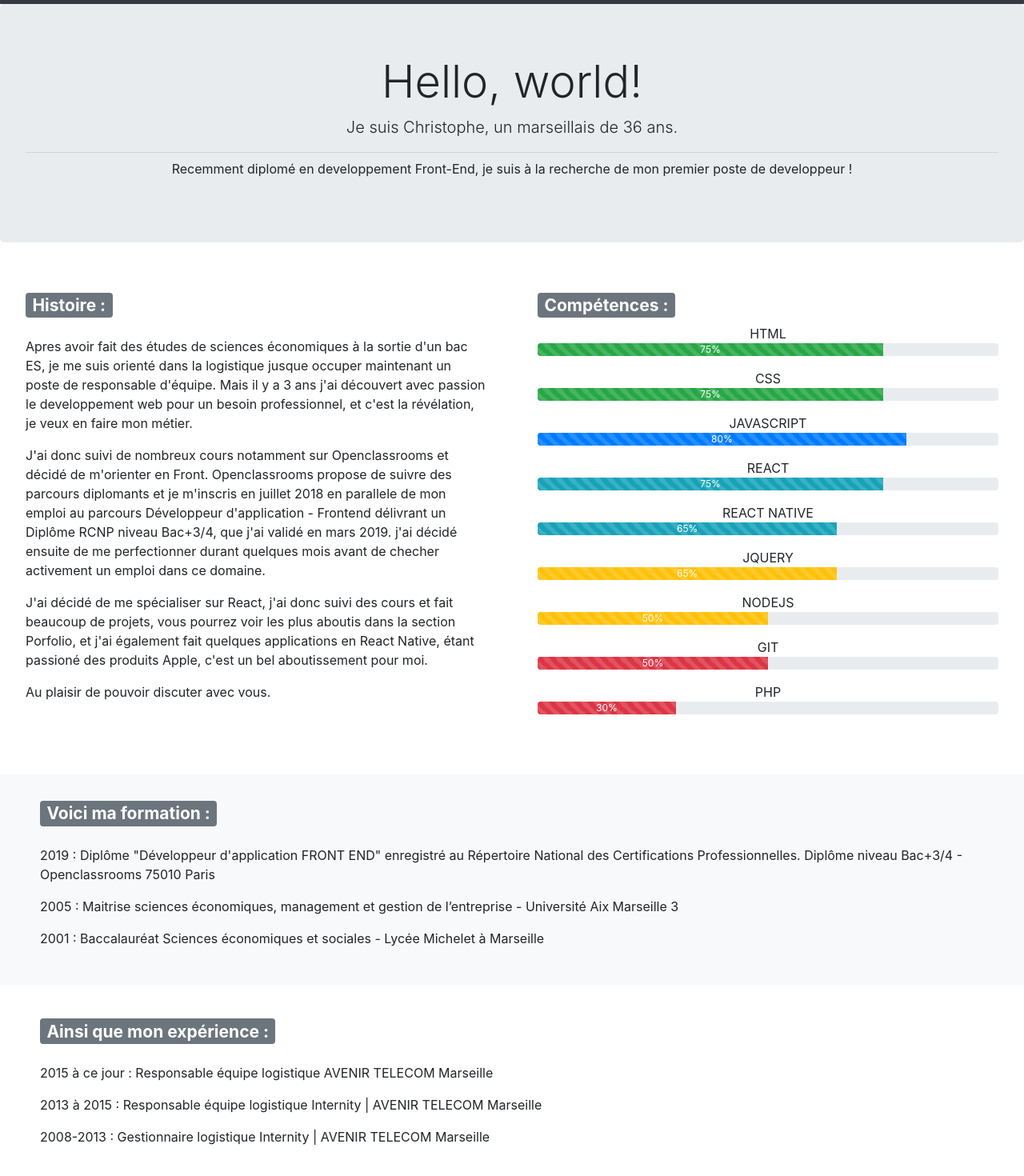
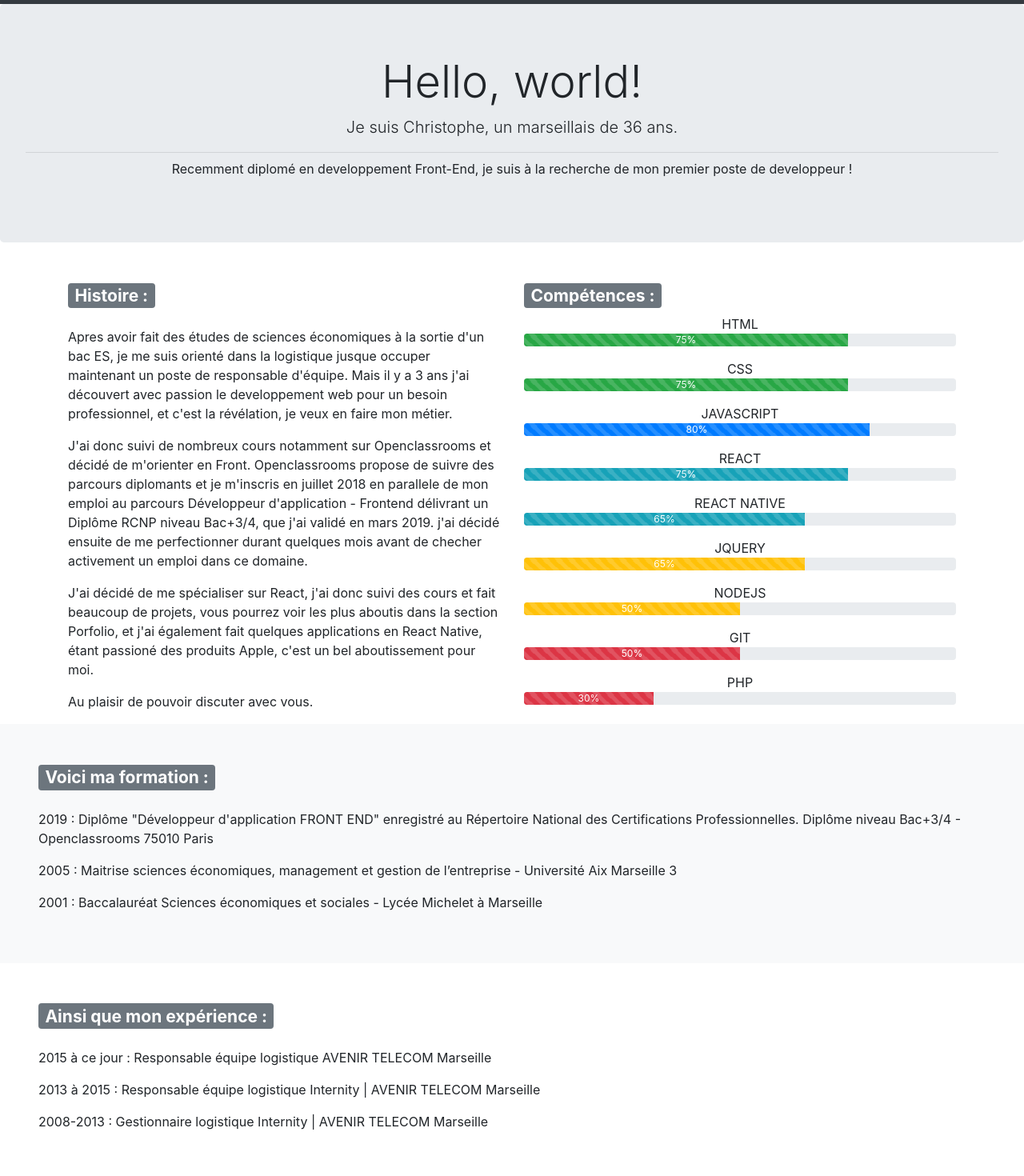
Before and after one commit to christophe13012/portfolio, a React (Create React App) app: page /about in a window 1280 px wide. Shown: the part 78-1548 px from the top of the page at 80% size. Built offline with nearby package versions, Linux system fonts and the light colour scheme; what react-animations would draw is missing.

Commit message:
flex vers grid bootstrap

```diff
--- a/src/Components/about.jsx
+++ b/src/Components/about.jsx
@@ -19,10 +19,11 @@ class About extends Component {
           </p>
           <p className="lead" />
         </Jumbotron>
-        <div style={styles.about}>
+        <div>
           <Slide left cascade>
-            <section style={styles.main}>
-              <section style={styles.histoire}>
+            <section className="container" style={styles.main}>
+              <div className="row">
+                <section className="col-lg mt-3" style={styles.histoire}>
                   <h3>
                     <Badge color="secondary">Histoire :</Badge>
                   </h3>
@@ -30,30 +31,30 @@ class About extends Component {
                     Apres avoir fait des études de sciences économiques à la
                     sortie d'un bac ES, je me suis orienté dans la logistique
                     jusque occuper maintenant un poste de responsable d'équipe.
-                  Mais il y a 3 ans j'ai découvert avec passion le developpement
-                  web pour un besoin professionnel, et c'est la révélation, je
-                  veux en faire mon métier.
+                    Mais il y a 3 ans j'ai découvert avec passion le
+                    developpement web pour un besoin professionnel, et c'est la
+                    révélation, je veux en faire mon métier.
                   </p>
                   <p>
-                  J'ai donc suivi de nombreux cours notamment sur Openclassrooms
-                  et décidé de m'orienter en Front. Openclassrooms propose de
-                  suivre des parcours diplomants et je m'inscris en juillet 2018
-                  en parallele de mon emploi au parcours Développeur
-                  d'application - Frontend délivrant un Diplôme RCNP niveau
-                  Bac+3/4, que j'ai validé en mars 2019. j'ai décidé ensuite de
-                  me perfectionner durant quelques mois avant de checher
-                  activement un emploi dans ce domaine.
+                    J'ai donc suivi de nombreux cours notamment sur
+                    Openclassrooms et décidé de m'orienter en Front.
+                    Openclassrooms propose de suivre des parcours diplomants et
+                    je m'inscris en juillet 2018 en parallele de mon emploi au
+                    parcours Développeur d'application - Frontend délivrant un
+                    Diplôme RCNP niveau Bac+3/4, que j'ai validé en mars 2019.
+                    j'ai décidé ensuite de me perfectionner durant quelques mois
+                    avant de checher activement un emploi dans ce domaine.
                   </p>
                   <p>
                     J'ai décidé de me spécialiser sur React, j'ai donc suivi des
-                  cours et fait beaucoup de projets, vous pourrez voir les plus
-                  aboutis dans la section Porfolio, et j'ai également fait
-                  quelques applications en React Native, étant passioné des
-                  produits Apple, c'est un bel aboutissement pour moi.
+                    cours et fait beaucoup de projets, vous pourrez voir les
+                    plus aboutis dans la section Porfolio, et j'ai également
+                    fait quelques applications en React Native, étant passioné
+                    des produits Apple, c'est un bel aboutissement pour moi.
                   </p>
                   <p>Au plaisir de pouvoir discuter avec vous.</p>
                 </section>
-              <section style={styles.comp}>
+                <section className="col-lg mt-3" style={styles.comp}>
                   <h3>
                     <Badge color="secondary">Compétences :</Badge>
                   </h3>
@@ -96,10 +97,11 @@ class About extends Component {
                     </Progress>
                   </div>
                 </section>
+              </div>
             </section>
           </Slide>
           <Slide right cascade>
-            <section className="bg-light" style={styles.formation}>
+            <section className="bg-light pt-5 pb-5 pl-5">
               <h3>
                 <Badge color="secondary">Voici ma formation :</Badge>
               </h3>
@@ -119,7 +121,7 @@ class About extends Component {
             </section>
           </Slide>
           <Slide left cascade>
-            <section style={styles.experience}>
+            <section className="pt-5 pb-5 pl-5">
               <h3>
                 <Badge color="secondary">Ainsi que mon expérience :</Badge>
               </h3>
@@ -146,30 +148,6 @@ class About extends Component {
 const styles = {
   container: {
     backgroundColor: "white"
-  },
-  main: {
-    marginTop: 60,
-    display: "flex",
-    flexDirection: "row",
-    justifyContent: "space-around"
-  },
-  histoire: {
-    width: "45%"
-  },
-  comp: {
-    width: "45%"
-  },
-  formation: {
-    paddingLeft: 50,
-    paddingTop: 30,
-    paddingBottom: 30,
-    marginTop: 75
-  },
-  experience: {
-    paddingLeft: 50,
-    paddingTop: 30,
-    paddingBottom: 40,
-    marginTop: 10
   }
 };
 
```
Lines whose indentation alone changed are shown as unchanged.
